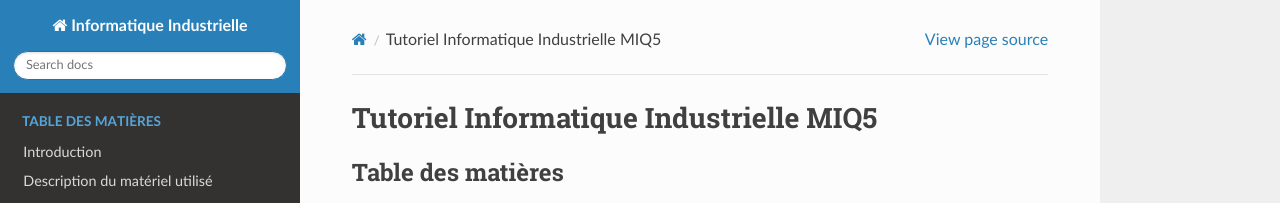
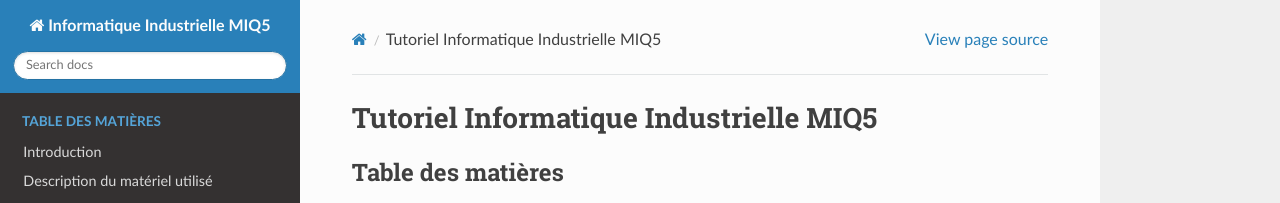
Before and after one commit to GabLat/info_indus_tutoriel, a Sphinx documentation site: the page built from doc/sphinx/source/index.rst, in a window 1280 px wide. Shown: the top 203 px of the page. Built offline with Sphinx 7.4.7 and the Read the Docs theme 3.1.0, drawn with Linux system fonts in a browser that asks for light colours.

Commit message:
check online doc

```diff
--- a/doc/sphinx/source/conf.py
+++ b/doc/sphinx/source/conf.py
@@ -6,7 +6,7 @@
 # -- Project information -----------------------------------------------------
 # https://www.sphinx-doc.org/en/master/usage/configuration.html#project-information
 
-project = 'Informatique Industrielle'
+project = 'Informatique Industrielle MIQ5'
 copyright = '2025, Julien JUANOLA, Gabriel LATOUR, Thibaut MAETZ'
 author = 'Julien JUANOLA, Gabriel LATOUR, Thibaut MAETZ'
 release = '14/01/2025'
```
